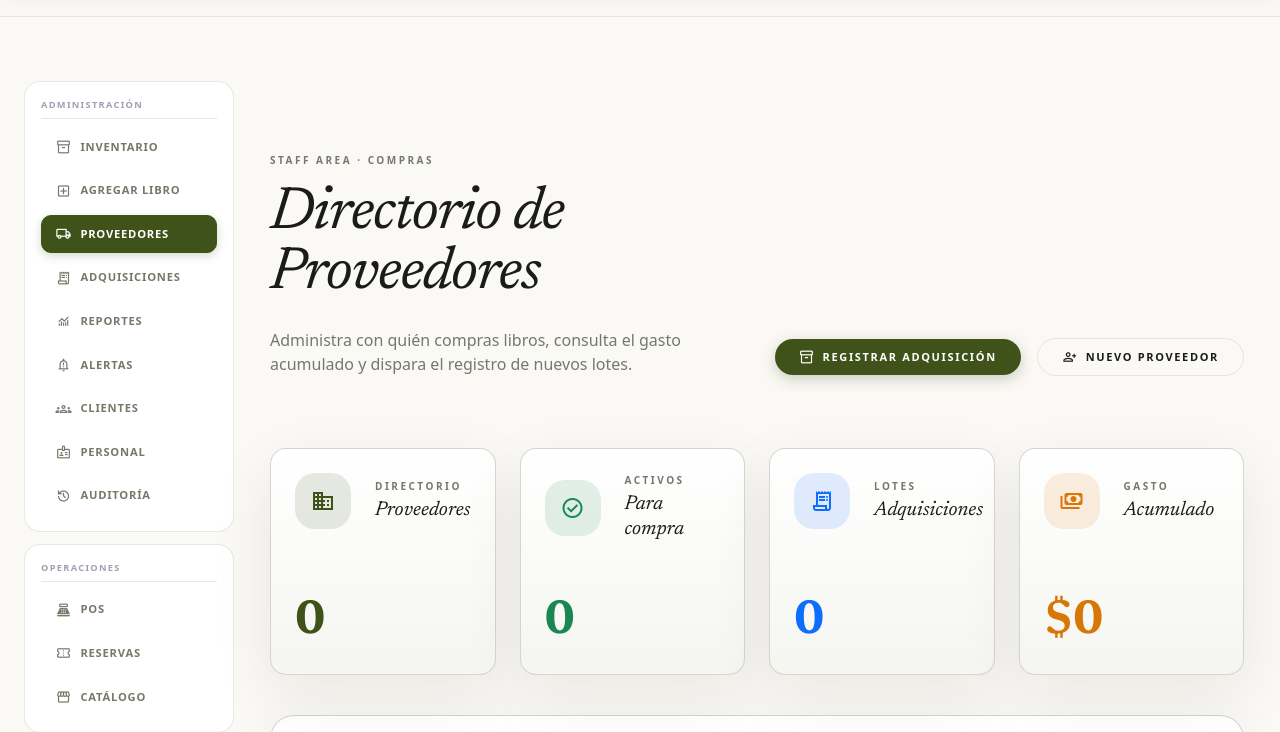
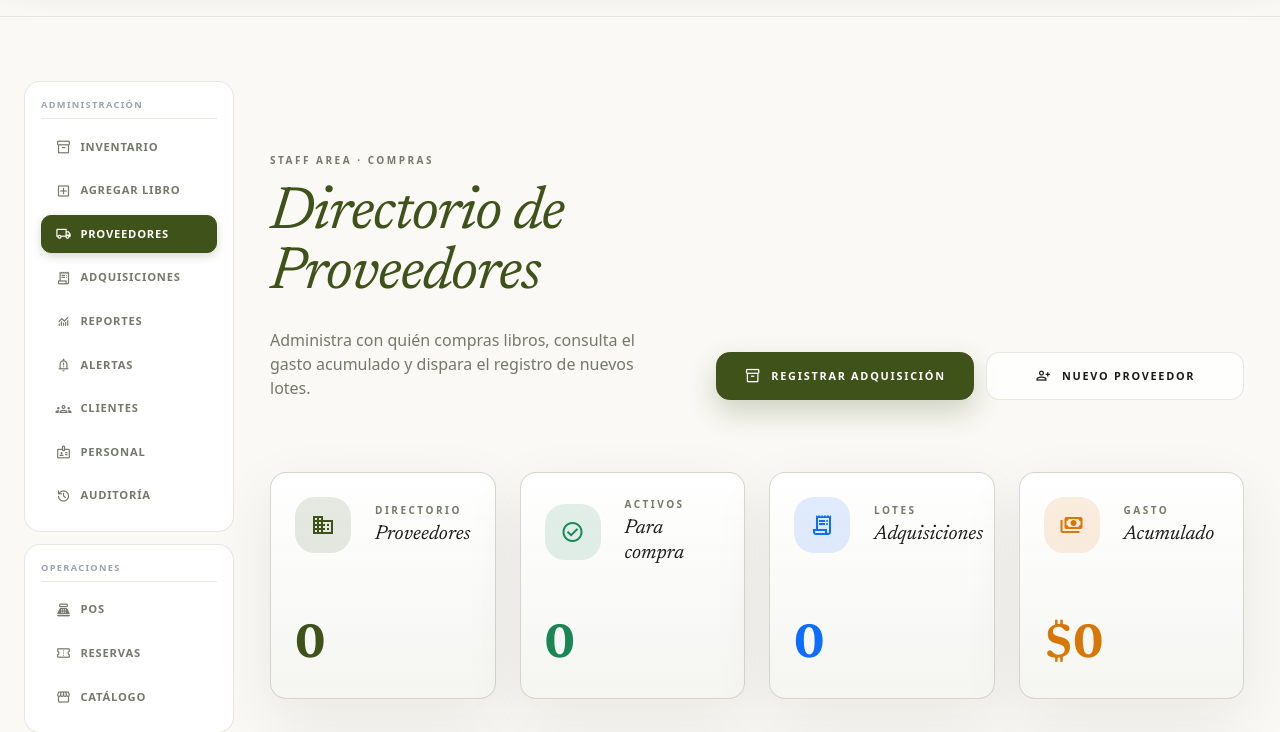
Before and after one commit to Angixs-zz/libreria_bartleby, a Django app: page /proveedores/ in a window 1280 px wide. Shown: the part 124-856 px from the top of the page. Run offline with Django 5.2, Linux system fonts and the light colour scheme; the visitor is signed in with stand-in values (Sample User, id 1); data that the repository does not hold is empty; some libraries are stand-ins or nearby versions.

Commit message:
Los titulos de la diferentes pestañas se pusieorn todos de color verde para solvenar la estetica

```diff
--- a/proveedores/templates/proveedores/directorio_proveedores.html
+++ b/proveedores/templates/proveedores/directorio_proveedores.html
@@ -54,6 +54,88 @@
         justify-content: center;
         border-radius: 1.25rem;
         font-size: 1.5rem;
+    }
+
+    .proveedores-shell .providers-hero {
+        display: grid;
+        grid-template-columns: minmax(0, 1fr);
+        gap: 1.75rem;
+        padding: 2.5rem 0;
+        margin-bottom: 2rem;
+        align-items: end;
+    }
+
+    .proveedores-shell .providers-actions {
+        display: grid;
+        grid-template-columns: minmax(0, 1fr);
+        gap: 0.75rem;
+        width: 100%;
+    }
+
+    .proveedores-shell .providers-action-btn {
+        min-height: 3rem;
+        display: inline-flex;
+        align-items: center;
+        justify-content: center;
+        gap: 0.65rem;
+        border-radius: 0.85rem;
+        padding: 0.8rem 1.1rem;
+        font-size: 0.68rem;
+        font-weight: 900;
+        letter-spacing: 0.16em;
+        line-height: 1.1;
+        text-transform: uppercase;
+        text-decoration: none;
+        transition: transform 0.2s ease, box-shadow 0.2s ease, background-color 0.2s ease, border-color 0.2s ease;
+        white-space: nowrap;
+    }
+
+    .proveedores-shell .providers-action-btn:hover {
+        transform: translateY(-1px);
+        text-decoration: none;
+    }
+
+    .proveedores-shell .providers-action-btn .material-symbols-outlined {
+        font-size: 1.05rem;
+        line-height: 1;
+    }
+
+    .proveedores-shell .providers-action-primary {
+        background-color: var(--primary);
+        color: #ffffff;
+        border: 1px solid var(--primary);
+        box-shadow: 0 12px 28px rgba(62, 82, 25, 0.24);
+    }
+
+    .proveedores-shell .providers-action-primary:hover {
+        color: #ffffff;
+        box-shadow: 0 16px 32px rgba(62, 82, 25, 0.3);
+    }
+
+    .proveedores-shell .providers-action-secondary {
+        background-color: color-mix(in srgb, var(--surface) 78%, transparent);
+        border: 1px solid var(--border);
+        color: var(--text);
+    }
+
+    .proveedores-shell .providers-action-secondary:hover {
+        background-color: var(--bg-subtle);
+        border-color: color-mix(in srgb, var(--primary) 35%, var(--border));
+        color: var(--text);
+    }
+
+    .dark .proveedores-shell .providers-action-primary {
+        color: #13180c;
+        box-shadow: 0 12px 28px rgba(163, 196, 106, 0.14);
+    }
+
+    .dark .proveedores-shell .providers-action-primary:hover {
+        color: #13180c;
+        box-shadow: 0 16px 32px rgba(163, 196, 106, 0.2);
+    }
+
+    .dark .proveedores-shell .providers-action-secondary {
+        background-color: rgba(255, 255, 255, 0.03);
     }
 
     .proveedores-shell .table-shell {
@@ -232,6 +314,24 @@
             align-items: stretch;
         }
     }
+
+    @media (min-width: 640px) {
+        .proveedores-shell .providers-actions {
+            grid-template-columns: repeat(2, minmax(0, 1fr));
+            max-width: 33rem;
+        }
+    }
+
+    @media (min-width: 1024px) {
+        .proveedores-shell .providers-hero {
+            grid-template-columns: minmax(0, 1fr) minmax(28rem, 33rem);
+            gap: 3rem;
+        }
+
+        .proveedores-shell .providers-actions {
+            justify-self: end;
+        }
+    }
 </style>
 {% endblock %}
 
@@ -242,12 +342,12 @@
   <div class="flex-1 min-w-0">
 <div class="proveedores-shell py-4">
     <div class="container py-2">
-        <section class="flex flex-col lg:flex-row lg:items-end justify-between gap-6 py-10 mb-8">
+        <section class="providers-hero">
             <div class="flex-1 min-w-0">
                 <p class="text-[10px] uppercase tracking-[0.25em] font-bold mb-3" style="color: var(--text-muted);">
                     Staff Area · Compras
                 </p>
-                <h1 class="font-headline italic text-5xl md:text-6xl tracking-tight mb-4" style="color: var(--text);">
+                <h1 class="font-headline italic text-5xl md:text-6xl tracking-tight mb-4" style="color: var(--primary);">
                     Directorio de Proveedores
                 </h1>
                 <p class="text-sm md:text-base max-w-2xl leading-relaxed" style="color: var(--text-muted);">
@@ -255,15 +355,14 @@
                 </p>
             </div>
 
-            <div class="flex flex-wrap items-center gap-3">
-                <a href="{% url 'registrar_adquisicion' %}" class="inline-flex items-center justify-center gap-2 px-6 py-2.5 rounded-full text-[11px] font-bold uppercase tracking-[0.15em] transition-all hover:-translate-y-0.5"
-                   style="background-color: var(--primary); color: white; box-shadow: 0 4px 14px rgba(62,82,25,0.25);">
-                    <span class="material-symbols-outlined text-[16px]">inventory_2</span>
+            <div class="providers-actions">
+                <a href="{% url 'registrar_adquisicion' %}" class="providers-action-btn providers-action-primary">
+                    <span class="material-symbols-outlined">inventory_2</span>
                     Registrar adquisición
                 </a>
-                <button type="button" class="inline-flex items-center justify-center gap-2 px-6 py-2.5 rounded-full text-[11px] font-bold uppercase tracking-[0.15em] transition-all hover:bg-black/5"
-                        style="background-color: transparent; border: 1px solid var(--border); color: var(--text);" data-bs-toggle="modal" data-bs-target="#nuevoProveedorModal">
-                    <span class="material-symbols-outlined text-[16px]">person_add</span>
+                <button type="button" class="providers-action-btn providers-action-secondary"
+                        data-bs-toggle="modal" data-bs-target="#nuevoProveedorModal">
+                    <span class="material-symbols-outlined">person_add</span>
                     Nuevo proveedor
                 </button>
             </div>
--- a/reportes/templates/reportes/centro_alertas.html
+++ b/reportes/templates/reportes/centro_alertas.html
@@ -176,7 +176,7 @@
                 <p class="text-uppercase fw-bold small mb-2" style="letter-spacing: 0.25em; color: var(--text-muted);">
                     Dirección General · Alertas
                 </p>
-                <h1 class="section-title display-4 mb-3" style="color: var(--primary);">Centro de Alertas</h1>
+                <h1 class="font-headline italic text-5xl md:text-6xl leading-tight mb-3" style="color: var(--primary);">Centro de Alertas</h1>
                 <p class="mb-0 fs-6" style="max-width: 780px; color: var(--text-muted);">
                     Vista priorizada de apartados por vencer, inventario crítico, ventas incompletas y señales de seguimiento comercial.
                 </p>
--- a/reportes/templates/reportes/dashboard_reportes.html
+++ b/reportes/templates/reportes/dashboard_reportes.html
@@ -194,7 +194,7 @@
                 <p class="text-uppercase fw-bold small mb-2" style="letter-spacing: 0.25em; color: var(--text-muted);">
                     Dirección General · Reportes
                 </p>
-                <h1 class="section-title display-4 mb-3" style="color: var(--primary);">Reportes</h1>
+                <h1 class="font-headline italic text-5xl md:text-6xl leading-tight mb-3" style="color: var(--primary);">Reportes</h1>
                 <p class="mb-0 fs-6" style="max-width: 720px; color: var(--text-muted);">
                     Lectura operativa de ventas, margen estimado, stock y apartados activos. El periodo visible va del
                     {{ filtro_desde|date:"d/m/Y H:i" }} al {{ filtro_hasta|date:"d/m/Y H:i" }}.
--- a/usuarios/templates/usuarios/panel_auditoria.html
+++ b/usuarios/templates/usuarios/panel_auditoria.html
@@ -117,7 +117,7 @@
                 <p class="text-[10px] uppercase tracking-[0.25em] font-bold mb-3" style="color: var(--text-muted);">
                     Dirección General · Auditoría
                 </p>
-                <h1 class="font-headline italic text-5xl md:text-6xl tracking-tight mb-4" style="color: var(--text);">
+                <h1 class="font-headline italic text-5xl md:text-6xl tracking-tight mb-4" style="color: var(--primary);">
                     Auditoría
                 </h1>
                 <p class="text-sm md:text-base max-w-2xl leading-relaxed" style="color: var(--text-muted);">
--- a/usuarios/templates/usuarios/panel_personal.html
+++ b/usuarios/templates/usuarios/panel_personal.html
@@ -202,7 +202,7 @@
                 <p class="text-[10px] uppercase tracking-[0.25em] font-bold mb-3" style="color: var(--text-muted);">
                     Dirección General · Personal
                 </p>
-                <h1 class="font-headline italic text-5xl md:text-6xl tracking-tight mb-4" style="color: var(--text);">
+                <h1 class="font-headline italic text-5xl md:text-6xl tracking-tight mb-4" style="color: var(--primary);">
                     Gestión de Personal
                 </h1>
                 <p class="text-sm md:text-base max-w-2xl leading-relaxed" style="color: var(--text-muted);">
```
